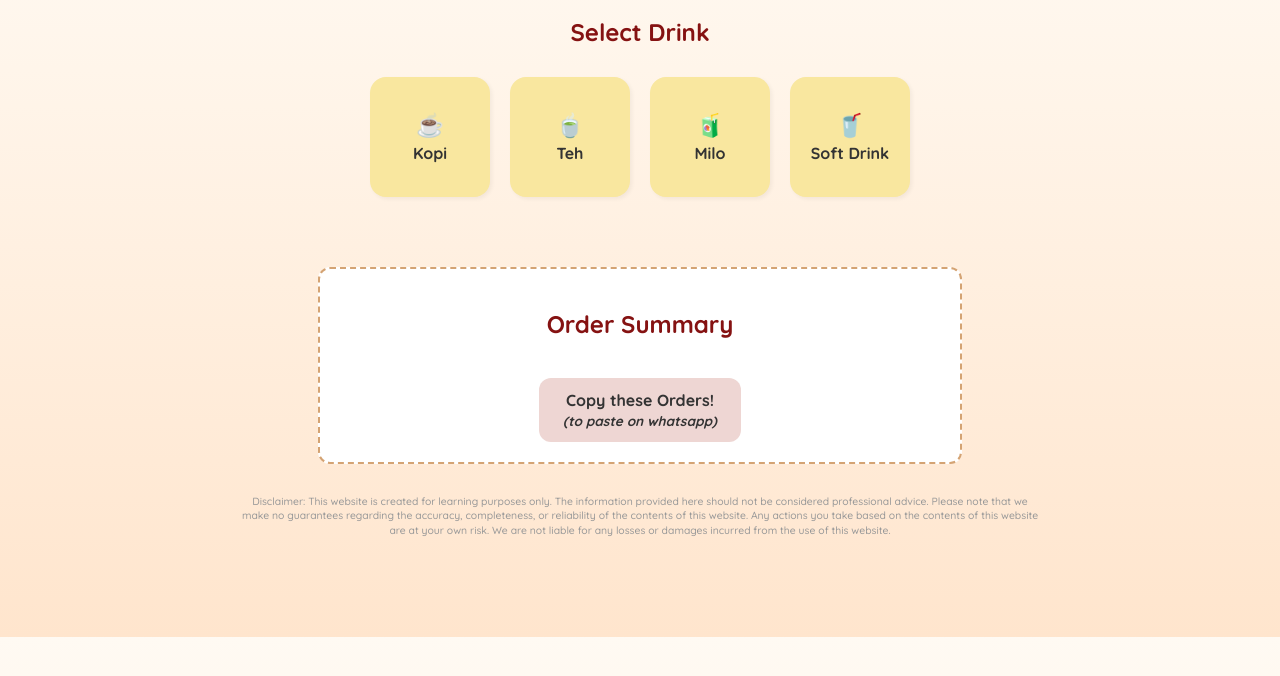
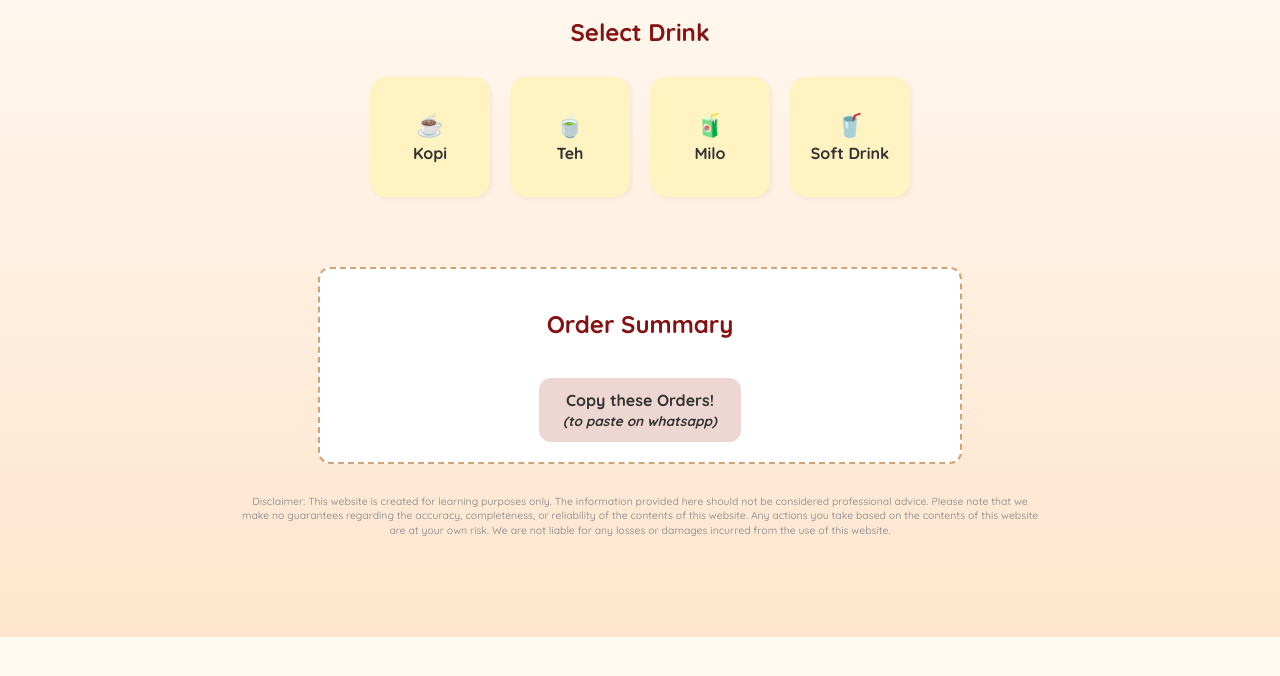
Before and after one commit to RWUltima/KopiBuddy, a website: page public/index.html in a window 1280 px wide. Shown: the part 108-784 px from the top of the page. Drawn offline with Linux system fonts and the light colour scheme.

Commit message:
adjusted option button style

```diff
--- a/public/style.css
+++ b/public/style.css
@@ -56,7 +56,7 @@ h2 {
   margin: 10px;
   padding: 12px;
   border: none;
-  background-color: #f9e79f;
+  background-color: #fff3c2;
   color: #333;
   border-radius: 16px;
   font-size: 16px;
```
